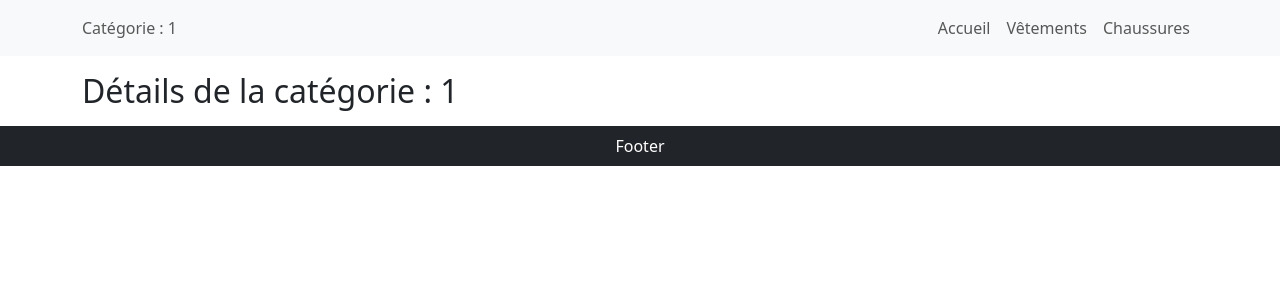
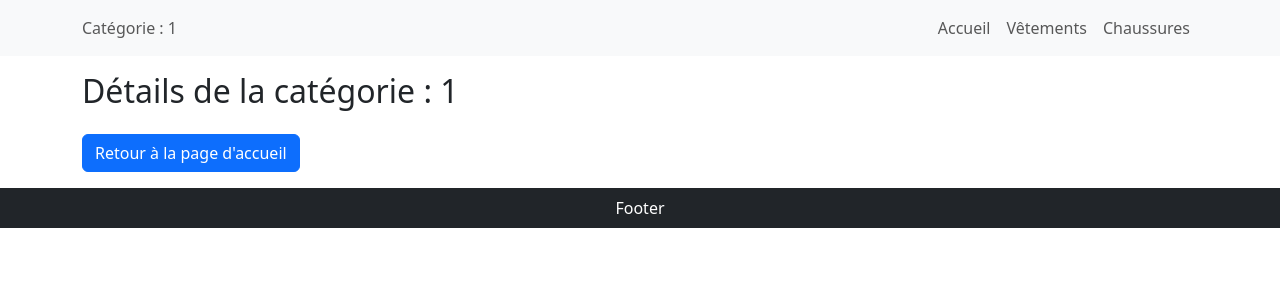
Before and after one commit to KevinFalck/react-router, a React (Vite) app: page /categorie/1 in a window 1280 px wide. Shown: the top 300 px of the page. Built offline with nearby package versions, Linux system fonts and the light colour scheme.

Commit message:
feat: add navigation button to return to homepage in Category component

```diff
--- a/src/pages/Category.jsx
+++ b/src/pages/Category.jsx
@@ -1,10 +1,19 @@
-import { useParams } from "react-router";
+import { useParams, useNavigate } from "react-router";
 
 const Category = () => {
   const { slug } = useParams();
+  const navigate = useNavigate();
+
+  const handleClick = () => {
+    navigate("/");
+  };
+
   return (
     <>
       <h2>Détails de la catégorie : {slug}</h2>
+      <button onClick={handleClick} className="btn btn-primary mt-3">
+        Retour à la page d'accueil
+      </button>
     </>
   );
 };
```
